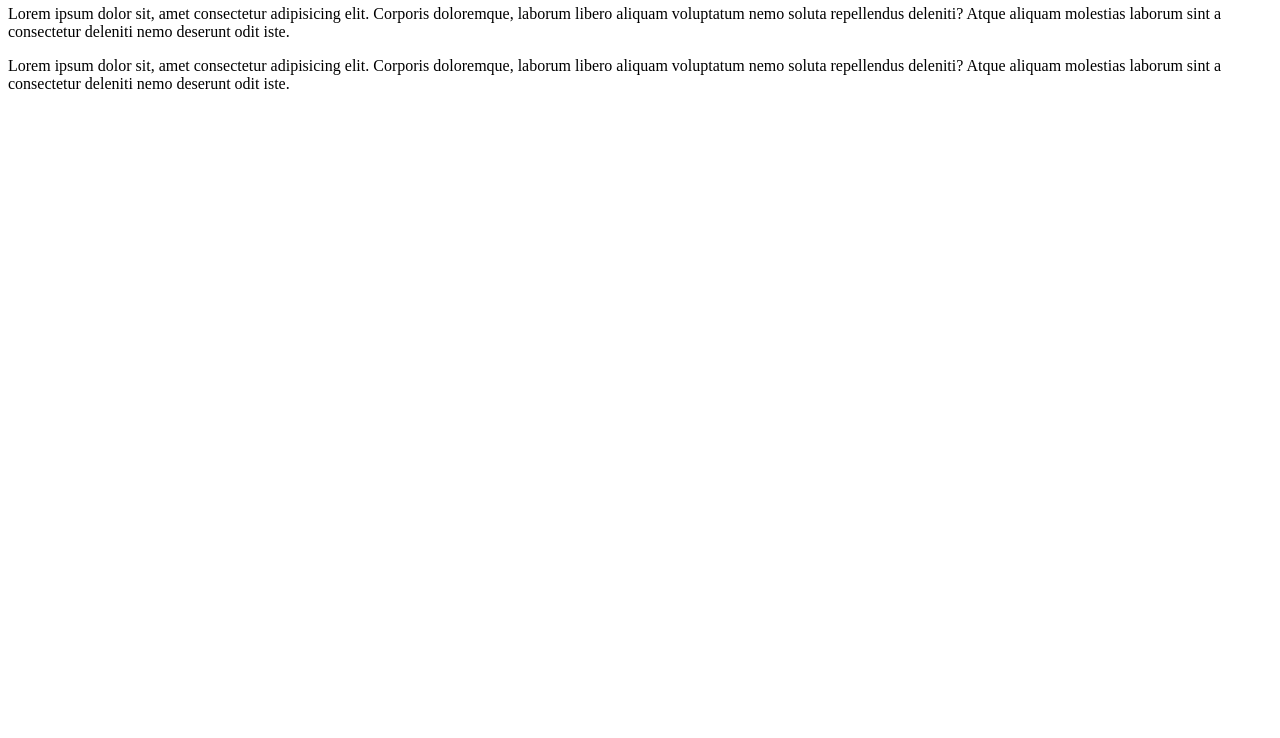
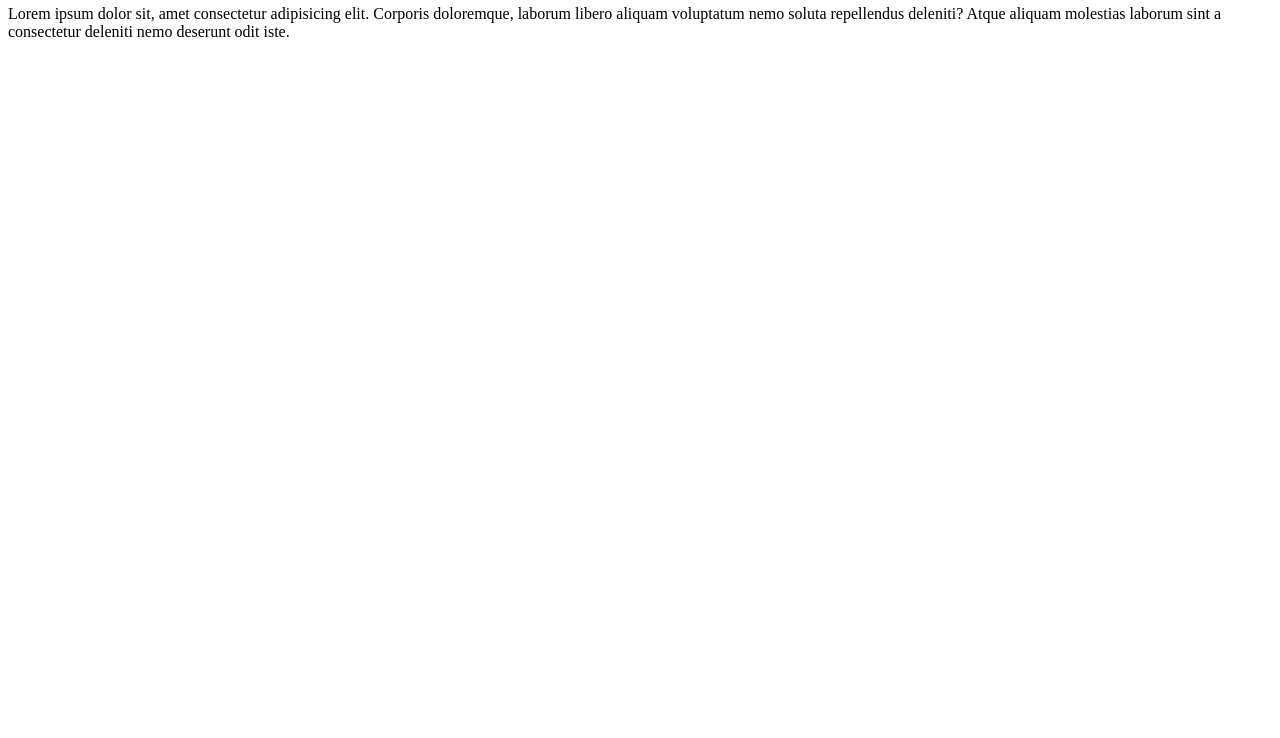
Before and after one commit to hasiburrahman00/git-practice, a plain HTML site: page index.html in a window 1280 px wide. Shown: the part 62-800 px from the top of the page. Drawn offline with Linux system fonts and the light colour scheme.

Commit message:
remove duplication

```diff
--- a/index.html
+++ b/index.html
@@ -16,9 +16,6 @@
         <section>
             <p>Lorem ipsum dolor sit, amet consectetur adipisicing elit. Corporis doloremque, laborum libero aliquam voluptatum nemo soluta repellendus deleniti? Atque aliquam molestias laborum sint a consectetur deleniti nemo deserunt odit iste.</p>
         </section>
-         <section>
-            <p>Lorem ipsum dolor sit, amet consectetur adipisicing elit. Corporis doloremque, laborum libero aliquam voluptatum nemo soluta repellendus deleniti? Atque aliquam molestias laborum sint a consectetur deleniti nemo deserunt odit iste.</p>
-        </section>
 
 
 
```
